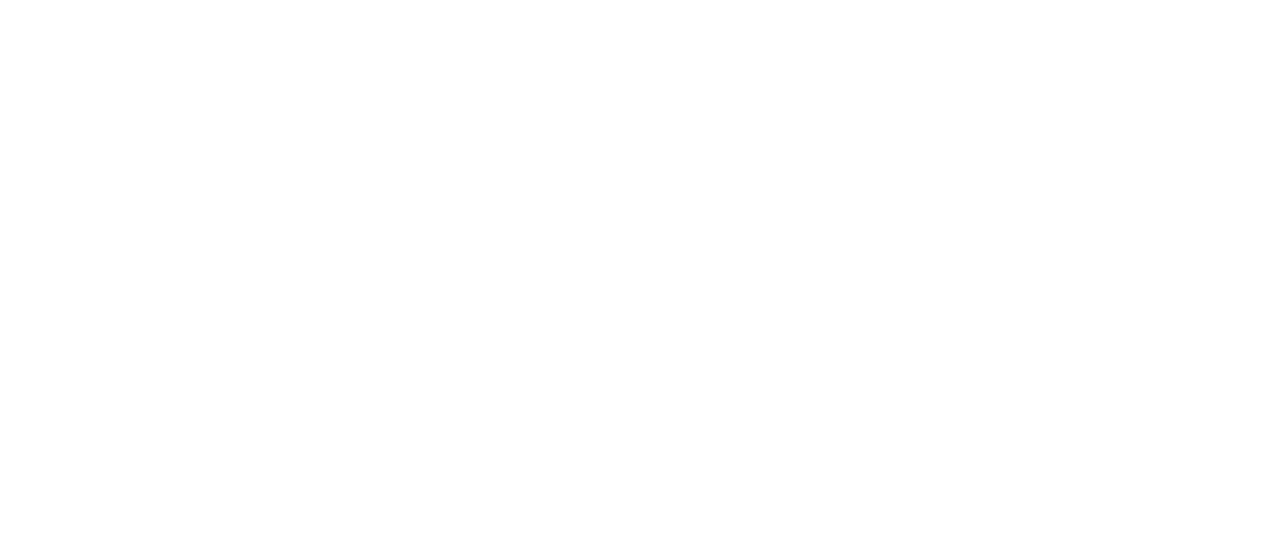
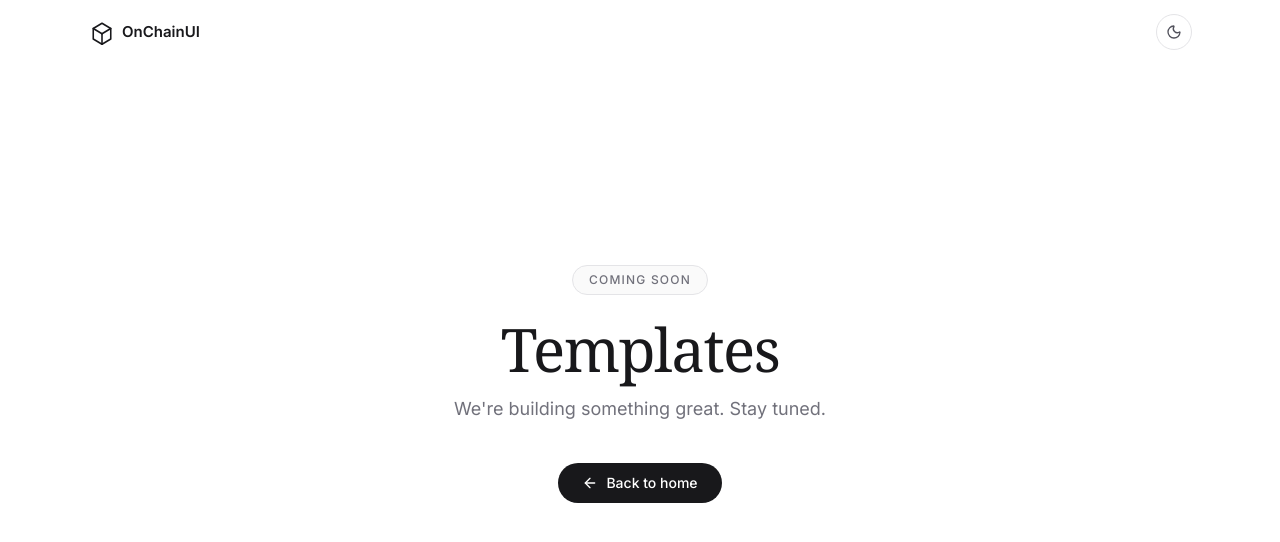
Before and after one commit to Quantapar/OnChainUI, a React (Vite) app in the folder frontend/: page /templates in a window 1280 px wide. Before the commit this address had no page. Shown: the top 542 px of the page. Built offline with nearby package versions, Linux system fonts and the light colour scheme.

Commit message:
refactor navigation to use react-router Links and add ComingSoonPage

```diff
--- a/frontend/src/App.tsx
+++ b/frontend/src/App.tsx
@@ -1,6 +1,7 @@
 import { Routes, Route } from "react-router";
 import { LandingPage } from "./pages/LandingPage";
 import { ComponentsPage } from "./pages/ComponentsPage";
+import { ComingSoonPage } from "./pages/ComingSoonPage";
 
 function App() {
   return (
@@ -8,6 +9,8 @@ function App() {
       <Route path="/" element={<LandingPage />} />
       <Route path="/components/:slug" element={<ComponentsPage />} />
       <Route path="/components" element={<ComponentsPage />} />
+      <Route path="/docs" element={<ComingSoonPage title="Docs" />} />
+      <Route path="/templates" element={<ComingSoonPage title="Templates" />} />
     </Routes>
   );
 }
--- a/frontend/src/components/landing/FloatingNav.tsx
+++ b/frontend/src/components/landing/FloatingNav.tsx
@@ -1,9 +1,10 @@
 import { useEffect, useRef, useState } from "react";
+import { Link } from "react-router";
 
 const NAV_LINKS = [
-  { label: "Docs", href: "#docs" },
-  { label: "Templates", href: "#templates" },
-  { label: "Components", href: "#components" },
+  { label: "Docs", href: "/docs" },
+  { label: "Templates", href: "/templates" },
+  { label: "Components", href: "/components" },
 ];
 
 export function FloatingNav({ navbarRef }: { navbarRef: React.RefObject<HTMLElement | null> }) {
@@ -40,9 +41,9 @@ export function FloatingNav({ navbarRef }: { navbarRef: React.RefObject<HTMLElem
       </a>
       <div className="flex flex-col gap-1">
         {NAV_LINKS.map((link, i) => (
-          <a
+          <Link
             key={link.label}
-            href={link.href}
+            to={link.href}
             className="cursor-pointer py-1.5 text-[13px] font-semibold text-zinc-500 transition-colors hover:text-zinc-900 dark:text-zinc-400 dark:hover:text-zinc-100"
             style={{
               transitionDuration: "150ms",
@@ -54,7 +55,7 @@ export function FloatingNav({ navbarRef }: { navbarRef: React.RefObject<HTMLElem
             }}
           >
             {link.label}
-          </a>
+          </Link>
         ))}
       </div>
     </nav>
--- a/frontend/src/components/landing/Hero.tsx
+++ b/frontend/src/components/landing/Hero.tsx
@@ -102,7 +102,7 @@ export function Hero() {
         {...fadeUp(0.4)}
       >
         <a
-          href="#get-started"
+          href="/docs"
           className="inline-flex cursor-pointer items-center gap-2 rounded-full bg-zinc-900 px-5 py-2.5 text-sm font-medium text-white transition-[transform] duration-150 ease-out active:scale-[0.97] focus-visible:outline-none focus-visible:ring-2 focus-visible:ring-zinc-900 focus-visible:ring-offset-2 dark:bg-zinc-100 dark:text-zinc-900 dark:focus-visible:ring-zinc-100"
         >
           Get Started
--- a/frontend/src/components/landing/Navbar.tsx
+++ b/frontend/src/components/landing/Navbar.tsx
@@ -1,5 +1,6 @@
 import { ExternalLink, Menu, X } from "lucide-react";
 import { forwardRef, useState } from "react";
+import { Link } from "react-router";
 import { ThemeToggle } from "../ThemeToggle";
 
 function GitHubIcon({ className }: { className?: string }) {
@@ -16,9 +17,9 @@ function GitHubIcon({ className }: { className?: string }) {
 }
 
 const NAV_LINKS = [
-  { label: "Components", href: "#components" },
-  { label: "Docs", href: "#docs" },
-  { label: "Templates", href: "#templates" },
+  { label: "Components", href: "/components" },
+  { label: "Docs", href: "/docs" },
+  { label: "Templates", href: "/templates" },
 ];
 
 export const Navbar = forwardRef<HTMLElement>(function Navbar(_props, ref) {
@@ -36,13 +37,13 @@ export const Navbar = forwardRef<HTMLElement>(function Navbar(_props, ref) {
 
         <div className="absolute left-1/2 hidden -translate-x-1/2 items-center gap-8 md:flex">
           {NAV_LINKS.map((link) => (
-            <a
+            <Link
               key={link.label}
-              href={link.href}
+              to={link.href}
               className="cursor-pointer text-[13px] font-medium uppercase tracking-wide text-zinc-500 transition-[color] duration-150 ease-out hover:text-zinc-900 focus-visible:outline-none focus-visible:ring-2 focus-visible:ring-zinc-900 focus-visible:ring-offset-2 rounded-sm dark:text-zinc-400 dark:hover:text-zinc-100 dark:focus-visible:ring-zinc-100"
             >
               {link.label}
-            </a>
+            </Link>
           ))}
         </div>
 
@@ -60,7 +61,7 @@ export const Navbar = forwardRef<HTMLElement>(function Navbar(_props, ref) {
             <span className="sr-only">(opens in new tab)</span>
           </a>
           <a
-            href="#get-started"
+            href="/docs"
             className="cursor-pointer rounded-full bg-zinc-900 px-5 py-2 text-[14px] font-medium text-white transition-transform duration-150 ease-out hover:bg-zinc-800 active:scale-[0.97] focus-visible:outline-none focus-visible:ring-2 focus-visible:ring-zinc-900 focus-visible:ring-offset-2 dark:bg-zinc-100 dark:text-zinc-900 dark:hover:bg-white"
           >
             Get Started
@@ -92,14 +93,14 @@ export const Navbar = forwardRef<HTMLElement>(function Navbar(_props, ref) {
         >
           <div className="flex flex-col gap-1">
             {NAV_LINKS.map((link) => (
-              <a
+              <Link
                 key={link.label}
-                href={link.href}
+                to={link.href}
                 onClick={() => setMobileOpen(false)}
                 className="cursor-pointer rounded-lg px-3 py-2.5 text-[15px] text-zinc-600 hover:bg-zinc-50 hover:text-zinc-900 dark:text-zinc-400 dark:hover:bg-zinc-900 dark:hover:text-zinc-100"
               >
                 {link.label}
-              </a>
+              </Link>
             ))}
             <div className="mt-4 flex flex-col gap-3">
               <a
@@ -114,7 +115,7 @@ export const Navbar = forwardRef<HTMLElement>(function Navbar(_props, ref) {
                 <span className="sr-only">(opens in new tab)</span>
               </a>
               <a
-                href="#get-started"
+                href="/docs"
                 className="cursor-pointer rounded-full bg-zinc-900 px-5 py-2.5 text-center text-[14px] font-medium text-white transition-transform duration-150 ease-out active:scale-[0.97] dark:bg-zinc-100 dark:text-zinc-900"
               >
                 Get Started
--- /dev/null
+++ b/frontend/src/pages/ComingSoonPage.tsx
@@ -0,0 +1,43 @@
+import { Link } from "react-router";
+import { ArrowLeft } from "lucide-react";
+import { ThemeToggle } from "../components/ThemeToggle";
+
+export function ComingSoonPage({ title }: { title: string }) {
+  return (
+    <div className="flex min-h-screen flex-col bg-white dark:bg-zinc-950">
+      <nav className="mx-auto flex h-16 w-full max-w-6xl items-center justify-between px-6">
+        <Link to="/" className="flex cursor-pointer items-center gap-1.5">
+          <img src="/logo.svg" alt="OnChainUI" width={28} height={28} className="h-7 w-7 dark:invert" />
+          <span className="text-[15px] font-semibold text-zinc-900 dark:text-zinc-100">
+            OnChainUI
+          </span>
+        </Link>
+        <ThemeToggle />
+      </nav>
+
+      <div className="flex flex-1 flex-col items-center justify-center px-6 pb-24">
+        <div className="relative flex flex-col items-center">
+          <span className="mb-6 inline-block rounded-full border border-zinc-200 bg-zinc-50 px-4 py-1.5 text-xs font-medium uppercase tracking-widest text-zinc-500 dark:border-[#1e1e22] dark:bg-[#111113] dark:text-zinc-400">
+            Coming soon
+          </span>
+
+          <h1 className="font-display text-center text-5xl font-bold tracking-tight text-zinc-900 sm:text-6xl dark:text-zinc-100">
+            {title}
+          </h1>
+
+          <p className="mt-4 max-w-md text-center text-lg text-zinc-500 dark:text-zinc-400">
+            We're building something great. Stay tuned.
+          </p>
+
+          <Link
+            to="/"
+            className="mt-10 inline-flex cursor-pointer items-center gap-2 rounded-full bg-zinc-900 px-6 py-2.5 text-sm font-medium text-white transition-transform duration-150 ease-out hover:bg-zinc-800 active:scale-[0.97] dark:bg-zinc-100 dark:text-zinc-900 dark:hover:bg-white"
+          >
+            <ArrowLeft className="h-4 w-4" />
+            Back to home
+          </Link>
+        </div>
+      </div>
+    </div>
+  );
+}
--- a/frontend/src/pages/ComponentsPage.tsx
+++ b/frontend/src/pages/ComponentsPage.tsx
@@ -303,12 +303,12 @@ export function ComponentsPage() {
               <Link to="/components" className="cursor-pointer text-[13px] font-medium text-zinc-900 dark:text-zinc-100">
                 Components
               </Link>
-              <a href="#" className="cursor-pointer text-[13px] font-medium text-zinc-500 transition-colors hover:text-zinc-900 dark:text-zinc-400 dark:hover:text-zinc-100">
+              <Link to="/docs" className="cursor-pointer text-[13px] font-medium text-zinc-500 transition-colors hover:text-zinc-900 dark:text-zinc-400 dark:hover:text-zinc-100">
                 Docs
-              </a>
-              <a href="#" className="cursor-pointer text-[13px] font-medium text-zinc-500 transition-colors hover:text-zinc-900 dark:text-zinc-400 dark:hover:text-zinc-100">
+              </Link>
+              <Link to="/templates" className="cursor-pointer text-[13px] font-medium text-zinc-500 transition-colors hover:text-zinc-900 dark:text-zinc-400 dark:hover:text-zinc-100">
                 Templates
-              </a>
+              </Link>
             </div>
           </div>
 
```
